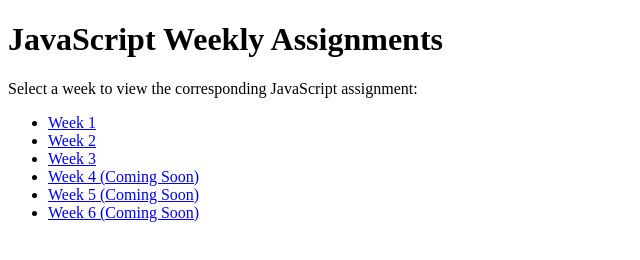
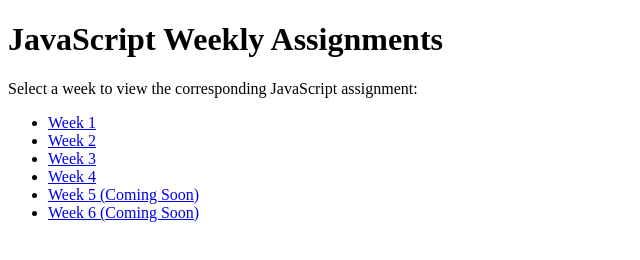
Before and after one commit to Mrm1lli/RasmussenJavaScript, a plain HTML site: page index.html in a window 1280 px wide. Shown: the whole page, without its empty margins (0-640 px from the left). Drawn offline with Linux system fonts and the light colour scheme.

Commit message:
Update index.html

```diff
--- a/index.html
+++ b/index.html
@@ -14,7 +14,7 @@
         <li><a href="JSWWk1.html">Week 1</a></li>
         <li><a href="JSPWk2.html">Week 2</a></li>
         <li><a href="JSPBWk3.html">Week 3</a></li>
-        <li><a href="#">Week 4 (Coming Soon)</a></li>
+        <li><a href="JSSCWk4.html">Week 4</a></li>
         <li><a href="#">Week 5 (Coming Soon)</a></li>
         <li><a href="#">Week 6 (Coming Soon)</a></li>
     </ul>
```
